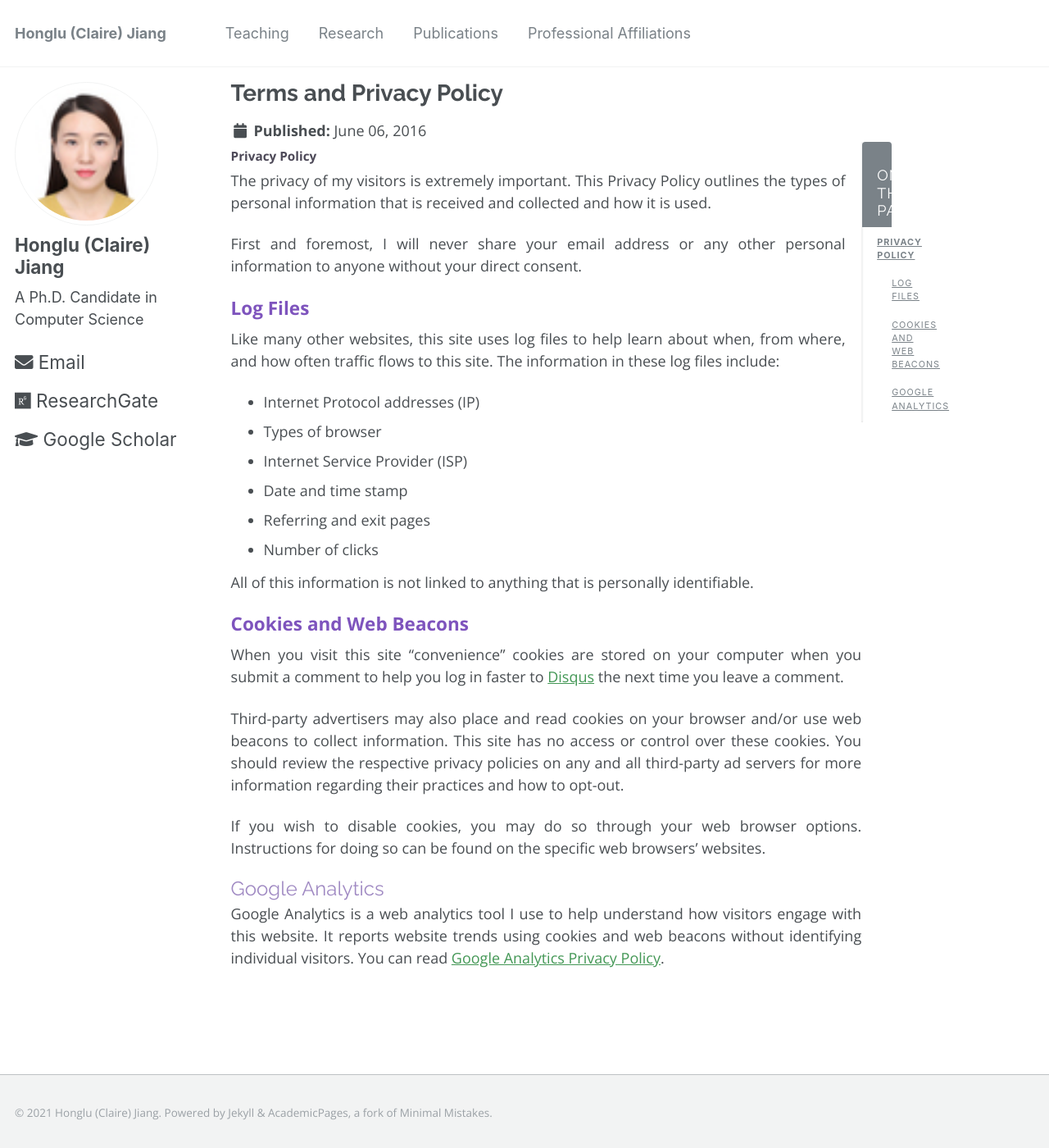
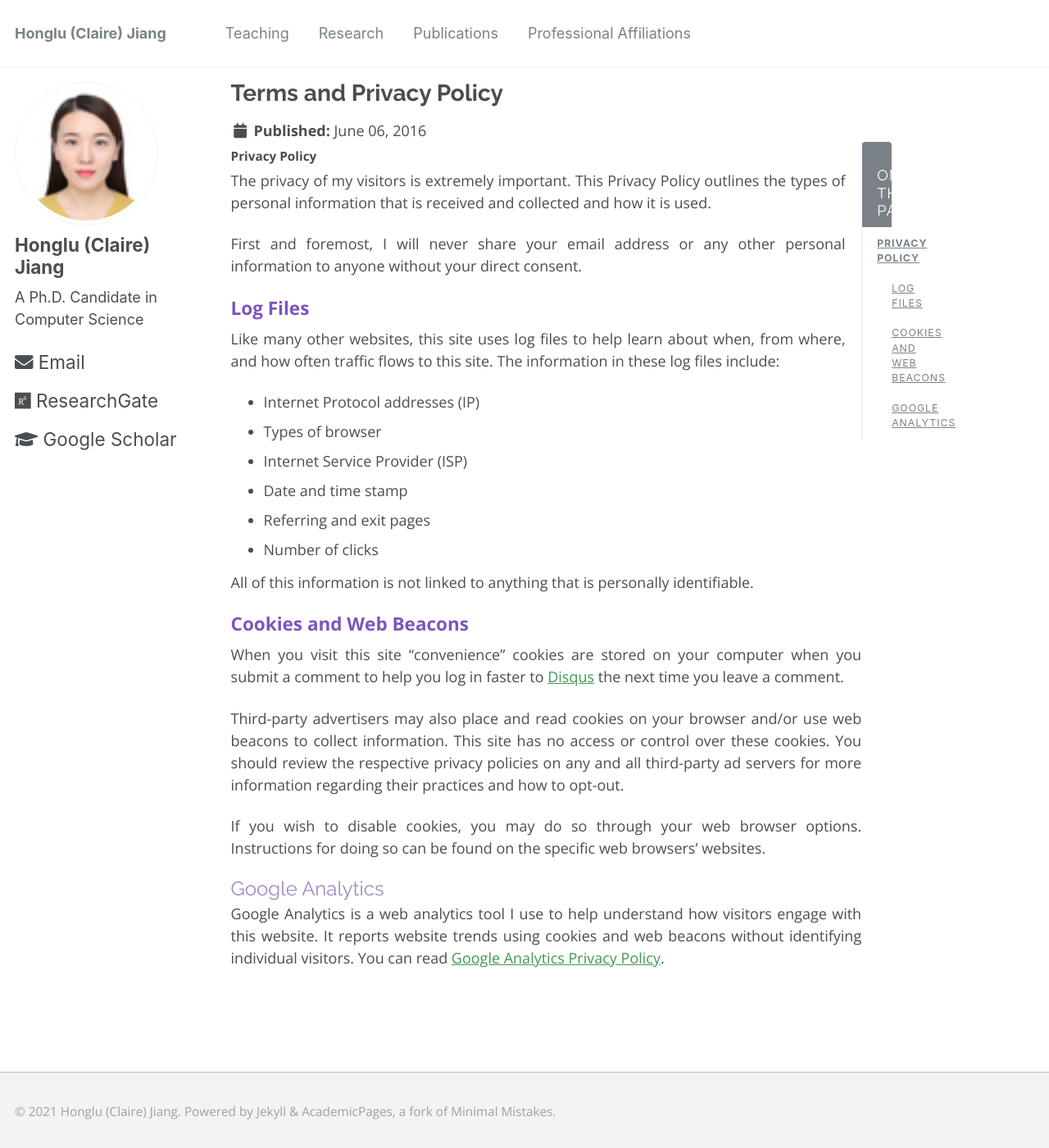
Before and after one commit to hljiang0720/hljiang.github.io, a Jekyll site: the page built from _pages/terms.md, in a window 1280 px wide and 1400 px high. Shown: the whole window at 82% size. Built offline with Jekyll 4.4.1, drawn with Linux system fonts in a browser that asks for light colours.

Commit message:
Update _variables.scss

```diff
--- a/_sass/_variables.scss
+++ b/_sass/_variables.scss
@@ -39,7 +39,7 @@ $type-size-3                : 1.563em;  // ~25.008px
 $type-size-4                : 1.25em;   // ~20px
 $type-size-5                : 1.25em;      // ~16px
 $type-size-6                :  1em;   // ~16px
-$type-size-7                : 0.75em; // ~14px
+$type-size-7                : 0.85em; // ~14px
 $type-size-8                : 0.85em;  // ~12px
 
 
```
